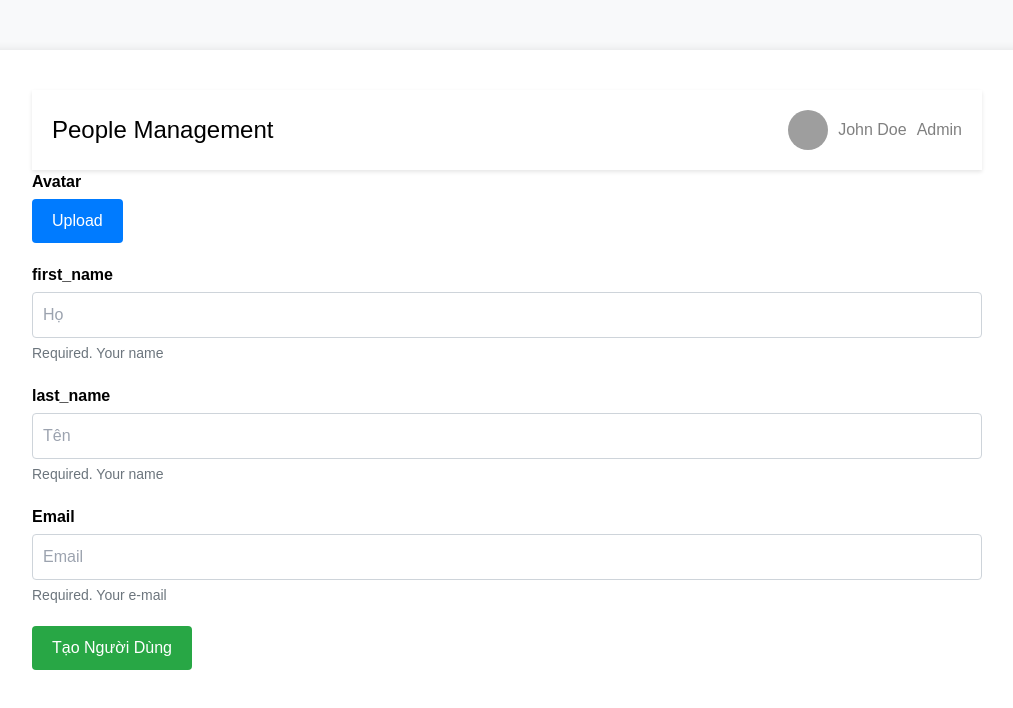
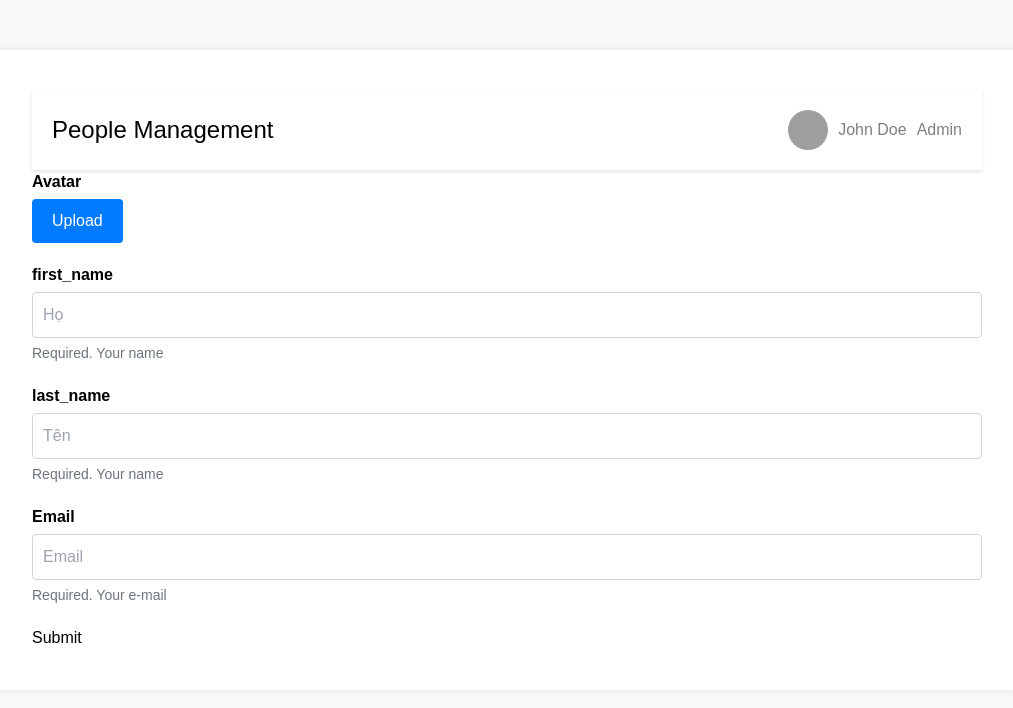
Before and after one commit to mainguyen2202/my-app, a React (Create React App) app: page /add in a window 1280 px wide. Shown: the top 708 px of the page, without its empty margins (258-1271 px from the left). Built offline with nearby package versions, Linux system fonts and the light colour scheme; grey boxes are pictures that could not be loaded.

Commit message:
refactor: list, search, page,delete

```diff
--- a/src/pages/User/AddUser.tsx
+++ b/src/pages/User/AddUser.tsx
@@ -1,55 +1,62 @@
-import React, { useState } from 'react';
+import React, { ChangeEvent, useState } from 'react';
 import './css/style.css';
 import './css/create.css';
-interface User {
-  email: string;
-  first_name: string;
-  last_name: string;
-}
+import IUserlData from '../../types/User';
+import UserDataService from "../../services/UserService";
 
 const AddUser: React.FC = () => {
-  const [user, setUser] = useState<User>({
-    email: '',
-    first_name: '',
-    last_name: '',
-  });
-  const [loading, setLoading] = useState<boolean>(false);
-  const [error, setError] = useState<string | null>(null);
-  const [success, setSuccess] = useState<boolean>(false);
-
-  const handleChange = (e: React.ChangeEvent<HTMLInputElement>) => {
-    const { name, value } = e.target;
-    setUser((prevUser) => ({ ...prevUser, [name]: value }));
+  const initialUserState = {
+    id: null,
+    email: "",
+    first_name: "",
+    last_name: "",
+    avatar: "",
+    published: false
   };
 
-  const handleSubmit = async (e: React.FormEvent) => {
-    e.preventDefault();
-    setLoading(true);
-    setError(null);
-    setSuccess(false);
 
-    try {
-      const response = await fetch('https://reqres.in/api/users', {
-        method: 'POST',
-        headers: {
-          'Content-Type': 'application/json',
-        },
-        body: JSON.stringify(user),
+  const [user, setUser] = useState<IUserlData>(initialUserState);
+  const [submitted, setSubmitted] = useState<boolean>(false);
+
+  const handleInputChange = (event: ChangeEvent<HTMLInputElement>) => {
+    const { name, value } = event.target;
+    setUser({ ...user, [name]: value });
+  };
+
+  const saveUser = () => {
+    var data = {
+      email: user.email,
+      first_name: user.first_name,
+      last_name: user.last_name,
+      // avatar: user.avatar,
+      avatar: " user.avatar",
+    };
+
+    UserDataService.create(data)
+      .then((response: any) => {
+        setUser({
+          id: response.data.id,
+          email: response.data.email,
+          first_name: response.data.first_name,
+          last_name: response.data.last_name,
+          avatar: response.data.avatar,
+          published: response.data.published
         });
+        console.log("thành công");
+        setSubmitted(true);
+        console.log(response.data);
+      })
+      .catch((e: Error) => {
+        console.log(e);
+      });
+  };
 
-      if (!response.ok) {
-        throw new Error('Network response was not ok');
-      }
+  const newUser = () => {
+    setUser(initialUserState);
+    setSubmitted(false);
+  };
 
-      const data = await response.json();
-      console.log(data);
-      setSuccess(true);
-    } catch (err) {
-      setError(err instanceof Error ? err.message : 'Unknown error');
-    } finally {
-      setLoading(false);
-    }
-  };
+
 
   return (
     <div>
@@ -75,9 +82,16 @@ const AddUser: React.FC = () => {
             </div>
           </div>
 
+          {submitted ? (
+            <div>
+              <h4>You submitted successfully!</h4>
+              <button className="btn btn-success" onClick={newUser}>
+                Add
+              </button>
+            </div>
+          ) : (
 
-
-          <form onSubmit={handleSubmit}>
+            <div >
               <div className="form-group">
                 <label >Avatar</label>
                 <button type="button" className="upload-btn">Upload</button>
@@ -88,39 +102,42 @@ const AddUser: React.FC = () => {
                   name="first_name"
                   placeholder="Họ"
                   value={user.first_name}
-                onChange={handleChange}
+                  onChange={handleInputChange}
                   required />
                 <div className="help-text">Required. Your name</div>
               </div>
               <div className="form-group">
                 <label className="label-text">last_name</label>
-              <input  type="text"
+                <input type="text"
                   name="last_name"
                   placeholder="Tên"
                   value={user.last_name}
-                onChange={handleChange}
-                required/>
+                  onChange={handleInputChange}
+                  required />
                 <div className="help-text">Required. Your name</div>
               </div>
               <div className="form-group">
                 <label className="label-text">Email</label>
-              <input   type="email"
+                <input type="email"
                   name="email"
                   placeholder="Email"
                   value={user.email}
-                onChange={handleChange}
+                  onChange={handleInputChange}
                   required />
                 <div className="help-text">Required. Your e-mail</div>
               </div>
-            <button type="submit"className="submit-btn" disabled={loading}>
+              <button onClick={saveUser} className="btn btn-success">
+                Submit
+              </button>
+              {/* <button type="submit" className="submit-btn" disabled={loading}>
               {loading ? 'Đang Tạo...' : 'Tạo Người Dùng'}
             </button>
             {error && <div style={{ color: 'red' }}>Lỗi: {error}</div>}
-              {success && <div style={{ color: 'green' }}>Người dùng đã được tạo thành công!</div>}
+            {success && <div style={{ color: 'green' }}>Người dùng đã được tạo thành công!</div>} */}
 
 
-          </form>
-
+            </div>
+          )}
         </div>
       </div>
     </div>
--- a/src/pages/User/UserList.tsx
+++ b/src/pages/User/UserList.tsx
@@ -1,90 +1,64 @@
-import React, { useEffect, useState } from 'react';
+import React, { ChangeEvent, useEffect, useState } from 'react';
 import './css/style.css';
 import { Link } from 'react-router-dom';
-
-// import { useHistory } from 'react-router-dom';
-
-interface User {
-  id: number;
-  email: string;
-  first_name: string;
-  last_name: string;
-  avatar: string;
-}
-
-interface ApiResponse {
-  page: number;
-  per_page: number;
-  total: number;
-  total_pages: number;
-  data: User[];
-}
+import IUserlData from '../../types/User';
+import UserDataService from "../../services/UserService";
 
 const UserList: React.FC = () => {
-  const [users, setUsers] = useState<User[]>([]);
-  const [loading, setLoading] = useState<boolean>(true);
-  const [error, setError] = useState<string | null>(null);
-  const [searchTerm, setSearchTerm] = useState<string>('');
+  const [users, setUsers] = useState<Array<IUserlData>>([]);
+
   const [currentPage, setCurrentPage] = useState<number>(1);
   const [totalPages, setTotalPages] = useState<number>(0);
+
+  const [searchTerm, setSearchTerm] = useState<string>('');
+
   const [success, setSuccess] = useState<boolean>(false);
-  // const history = useHistory(); // Hook để điều hướng
 
-  const fetchUsers = async (page: number) => {
-    try {
-      const response = await fetch(`https://reqres.in/api/users?page=${page}`);
-      if (!response.ok) {
-        throw new Error('Network response was not ok');
-      }
-      const data: ApiResponse = await response.json();
-      setUsers(data.data);
-      setTotalPages(data.total_pages);
-    } catch (error) {
-      setError(error instanceof Error ? error.message : 'Unknown error');
-    } finally {
-      setLoading(false);
-    }
+
+
+  useEffect(() => {
+    retrieveUsers(currentPage);
+
+  }, [currentPage]);
+
+  //  list: page
+  const retrieveUsers = (page: number) => {
+    UserDataService.getAllByPage(page)
+      .then((response: any) => {
+
+        setUsers(response.data.data);
+        console.log(response.data.data);
+
+        // total page
+        setTotalPages(response.data.total_pages);
+
+      })
+      .catch((e: Error) => {
+        console.log(e);
+      });
   };
 
-  useEffect(() => {
-    fetchUsers(currentPage);
-  }, [currentPage]);
-
+  // search
   const filteredUsers = users.filter(user =>
     user.first_name.toLowerCase().includes(searchTerm.toLowerCase()) ||
     user.last_name.toLowerCase().includes(searchTerm.toLowerCase()) ||
     user.email.toLowerCase().includes(searchTerm.toLowerCase())
   );
 
-
-
-  const handleDelete = async (userId: number) => {
-    const confirmDelete = window.confirm('Are you sure you want to delete this user?');
-    if (confirmDelete) {
-      try {
-        const response = await fetch(`https://reqres.in/api/users/${userId}`, {
-          method: 'DELETE',
-        });
-
-        if (!response.ok) {
-          throw new Error('Failed to delete user');
-        }
-        setUsers(prev => prev.filter(user => user.id !== userId));
-
-        // Cập nhật lại danh sách người dùng nếu cần
-        // setFilteredUsers(prev => prev.filter(user => user.id !== userId));
-      } catch (error) {
-        console.error(error);
-        alert('An error occurred while trying to delete the user.');
-      }
-    }
+  // delete
+  const deleteTutorial = (idInput: number) => {
+    UserDataService.remove(idInput)
+      .then((response: any) => {
+        console.log(response.data);
+        // Cập nhật danh sách người dùng sau khi xóa
+        setUsers(prevUsers => prevUsers.filter(user => user.id !== idInput));
+        // prevUsers là danh sách người dùng hiện tại, và phương thức filter sẽ tạo ra một mảng mới chứa tất cả người dùng ngoại trừ người dùng có id bằng idInput.
+      })
+      .catch((e: Error) => {
+        console.log(e);
+      });
   };
 
-
-
-
-  if (loading) return <div>Loading...</div>;
-  if (error) return <div>Error: {error}</div>;
 
   return (
     <div className="container">
@@ -211,7 +185,7 @@ const UserList: React.FC = () => {
 
                     <button>
                       <i className="fas fa-trash" style={{ cursor: 'pointer' }}
-                        onClick={() => handleDelete( user.id)}
+                        onClick={() => deleteTutorial( user.id)}
 
                       ></i>
                     </button>
--- a/src/types/User.ts
+++ b/src/types/User.ts
@@ -6,5 +6,5 @@
     first_name: string,
     last_name: string,
     avatar: string,
-    // published?: boolean,
+    published?: boolean,
   }
```
Lines whose indentation alone changed are shown as unchanged.
